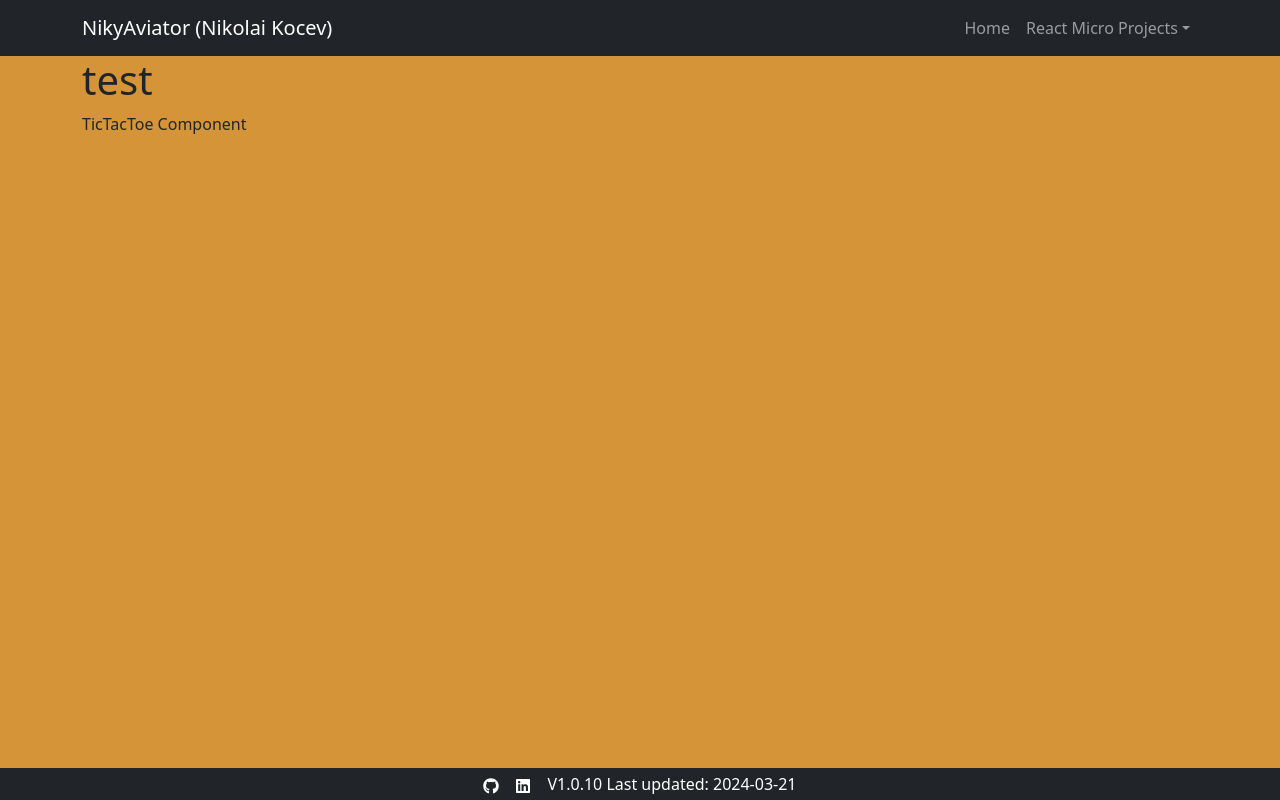
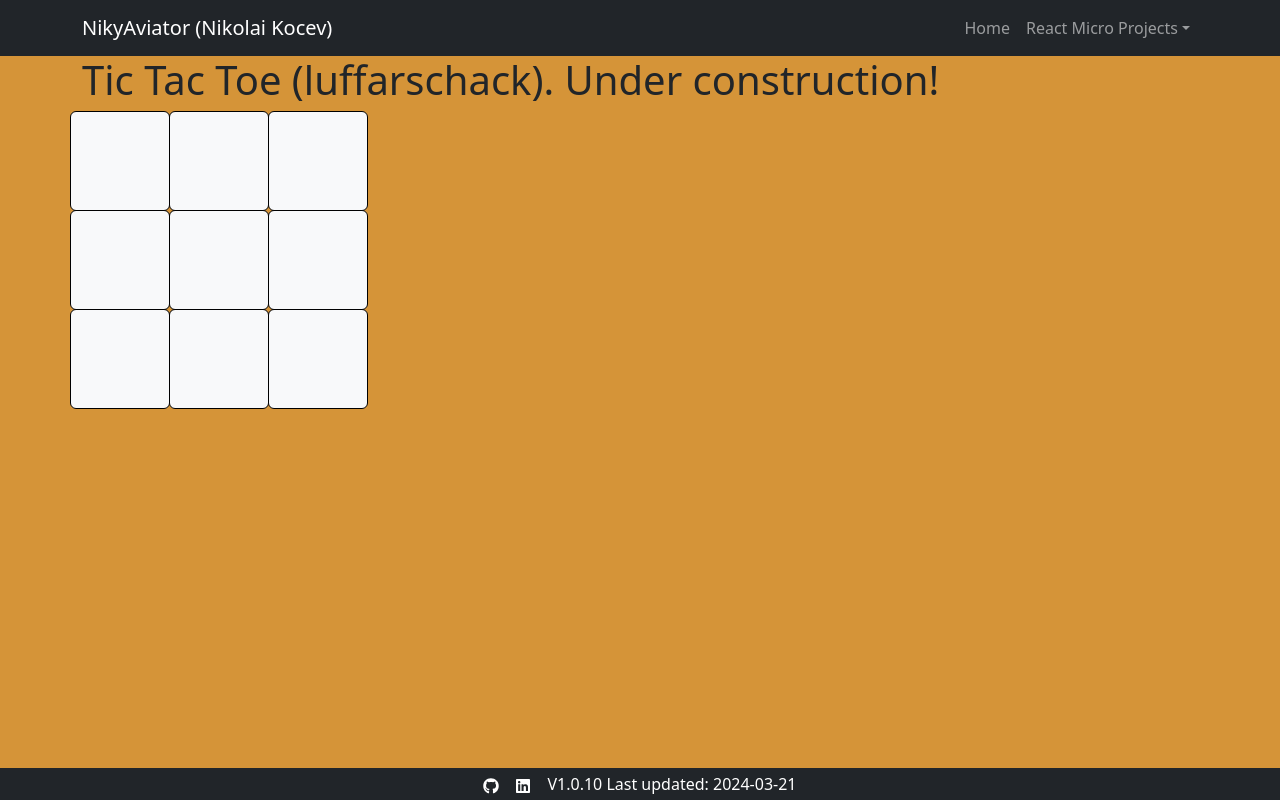
Before and after one commit to NikyAviator/nikolaikocev, a React (Vite) app in the folder frontend/: page /tictactoe in a window 1280 px wide. Built offline with nearby package versions, Linux system fonts and the light colour scheme; a web font is replaced by a local one.

Commit message:
Basic css for TTT seems ok.

```diff
--- a/frontend/src/Components/tic-tac-toe/TicTacToe.jsx
+++ b/frontend/src/Components/tic-tac-toe/TicTacToe.jsx
@@ -1,7 +1,39 @@
+/* eslint-disable react/prop-types */
 import '../../scss/styles.scss';
+import Button from 'react-bootstrap/Button';
+
+// Structure of the game board:
+// 0 1 2
+// 3 4 5
+// 6 7 8
+const Square = ({ value }) => {
+  return (
+    <Button variant='light' className='square'>
+      {value}
+    </Button>
+  );
+};
 
 const TicTacToe = () => {
-  return <div>TicTacToe Component</div>;
+  return (
+    <div className='tic-tac-toe-container'>
+      <div className='row'>
+        <Square />
+        <Square />
+        <Square />
+      </div>
+      <div className='row'>
+        <Square />
+        <Square />
+        <Square />
+      </div>
+      <div className='row'>
+        <Square />
+        <Square />
+        <Square />
+      </div>
+    </div>
+  );
 };
 
 export default TicTacToe;
--- a/frontend/src/Components/tic-tac-toe/tictactoe.scss
+++ b/frontend/src/Components/tic-tac-toe/tictactoe.scss
@@ -0,0 +1,17 @@
+.tic-tac-toe-container::after {
+  clear: both;
+  content: '';
+  display: table;
+}
+
+.square {
+  border: 1px solid #000000;
+  float: left;
+  font-size: 40px;
+  height: 100px;
+  padding: 0px;
+  text-align: center;
+  width: 100px;
+  margin-right: -1px;
+  margin-top: -1px;
+}
--- a/frontend/src/Pages/TTTPage.jsx
+++ b/frontend/src/Pages/TTTPage.jsx
@@ -9,7 +9,7 @@ const TTTPage = () => {
     <Container>
       <Row>
         <Col>
-          <h1>test</h1>
+          <h1>Tic Tac Toe (luffarschack). Under construction!</h1>
           <TicTacToe />
         </Col>
       </Row>
```
